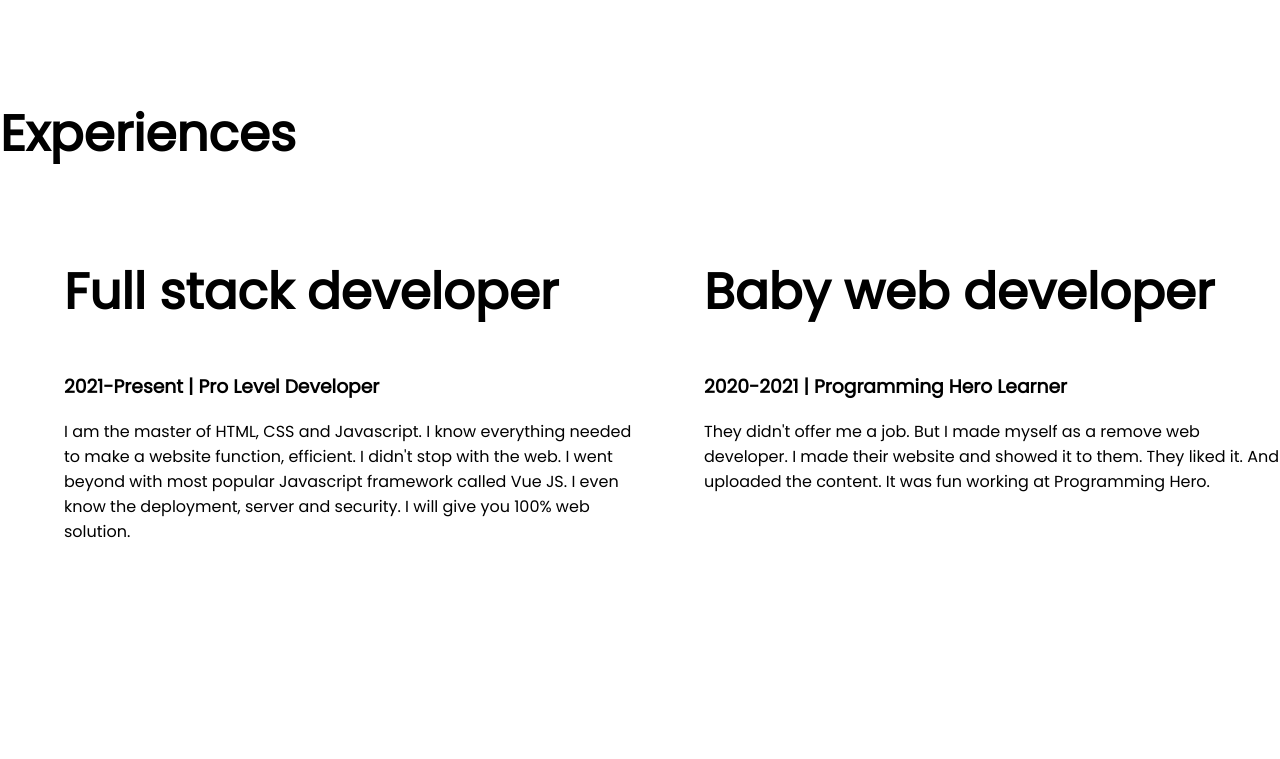
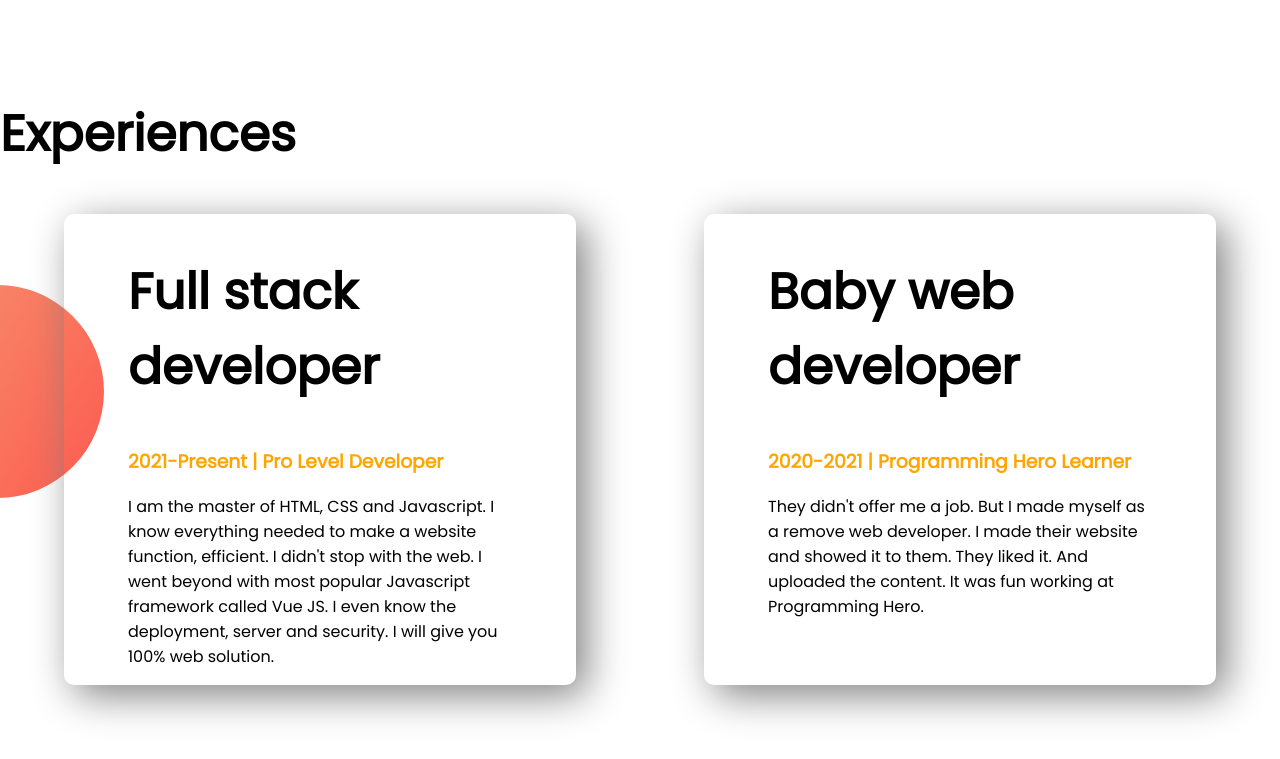
Before and after one commit to Lihazi/my-portfolio, a plain HTML site: page index.html in a window 1280 px wide. Shown: the part 1017-1776 px from the top of the page. Before the commit the page ends 1677 px from the top, so only its background shows below. Drawn offline with Linux system fonts and the light colour scheme.

Commit message:
box-section done

```diff
--- a/style.css
+++ b/style.css
@@ -84,11 +84,43 @@ h1{
 }
 
 .box-right{
-    width: 50%;
+    width: 40%;
     padding-left: 5%;
+    padding-right: 5%;
+    box-shadow:10px 10px 40px grey ;
+    margin-left: 5%;
+    margin-right: 5%;
+    border-radius: 10px;
+    -webkit-border-radius: 10px;
+    -moz-border-radius: 10px;
+    -ms-border-radius: 10px;
+    -o-border-radius: 10px;
 }
 
 .box-left{
-    width: 50%;
+    width: 40%;
+    box-shadow:10px 10px 40px grey ;
     padding-left: 5%;
+    padding-right: 5%;
+    margin-left: 5%;
+    margin-right: 5%;
+    border-radius: 10px;
+    -webkit-border-radius: 10px;
+    -moz-border-radius: 10px;
+    -ms-border-radius: 10px;
+    -o-border-radius: 10px;
 }
+.box-left h3{
+
+    color: orange;
+}
+
+.box-right h3{
+    color: orange;
+}
+
+.boxes-area{
+    background-image: url(images/exp-bg.png);
+    background-repeat: no-repeat;
+    background-position: left center;
+}
```
